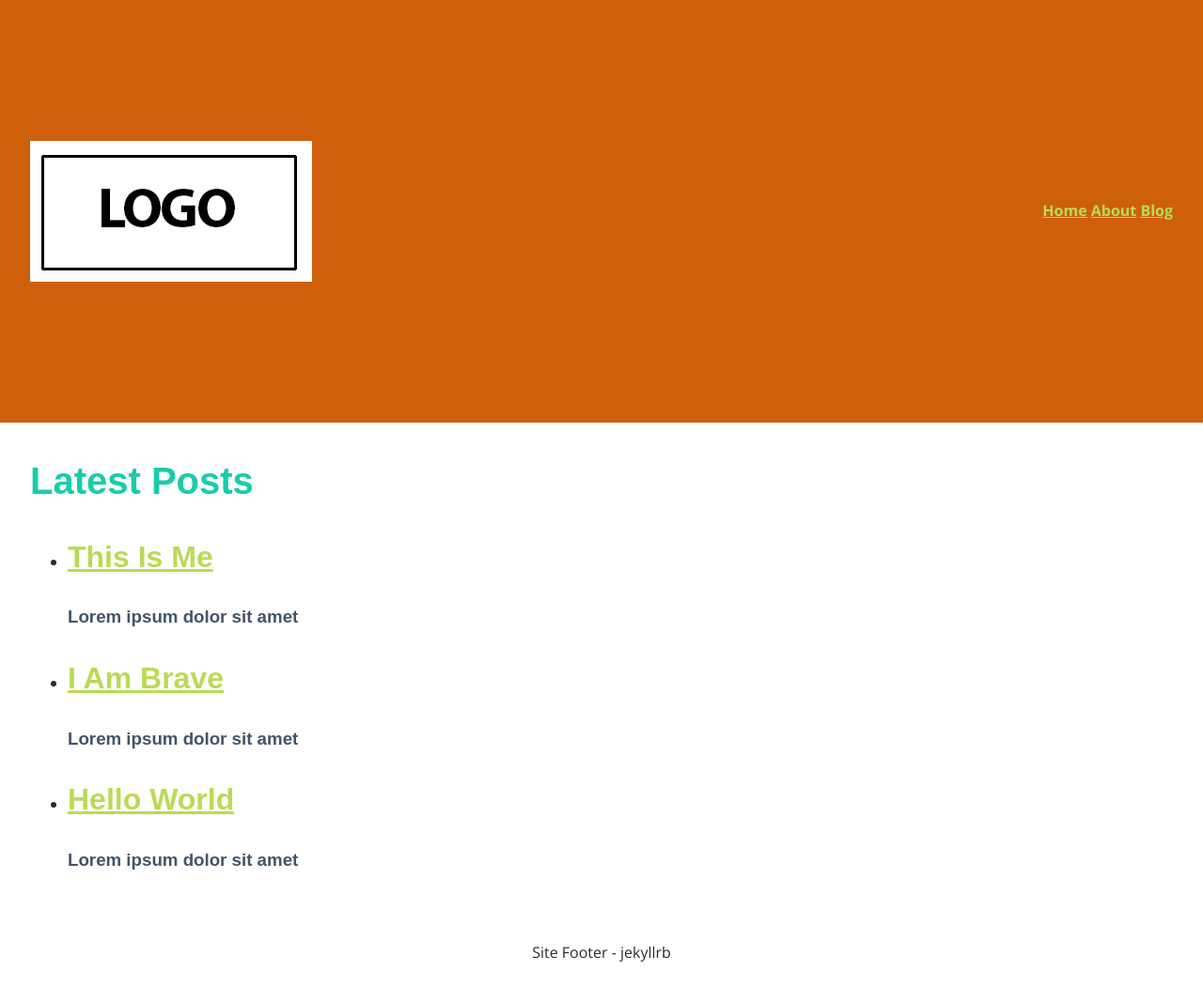
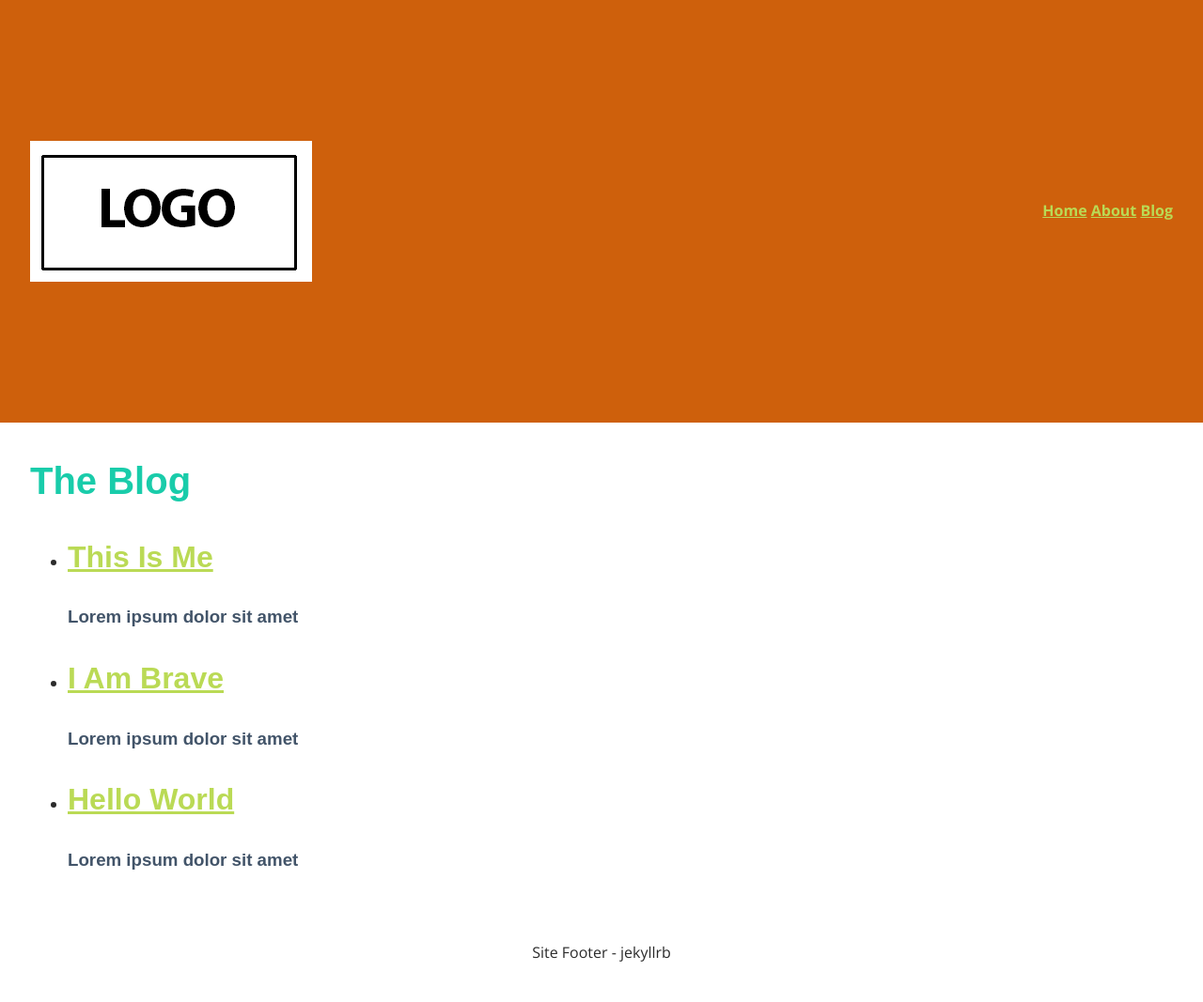
Before and after one commit to maxray/jekyll, a Jekyll site: the page built from blog.md, in a window 1280 px wide. Shown: the whole page at 94% size. Built offline with Jekyll 4.4.1, drawn with Linux system fonts in a browser that asks for light colours; some web fonts are replaced.

Commit message:
Updated Blog

```diff
--- a/blog.md
+++ b/blog.md
@@ -3,13 +3,13 @@ title: Blog
 layout: default
 ---
 
-<h1>Latest Posts</h1>
+<h1>The Blog</h1>
 
 <ul>
-  {% for post in site.posts %}
-    <li>
-      <h2><a href="{{ site.baseurl }}{{ post.url }}">{{ post.title }}</a></h2>
-      <p>{{ post.excerpt }}</p>
-    </li>
-  {% endfor %}
+{% for post in site.posts %}
+<li>
+<h2><a href="{{ site.baseurl }}{{ post.url }}">{{ post.title }}</a></h2>
+<p>{{ post.excerpt }}</p>
+</li>
+{% endfor %}
 </ul>
```
